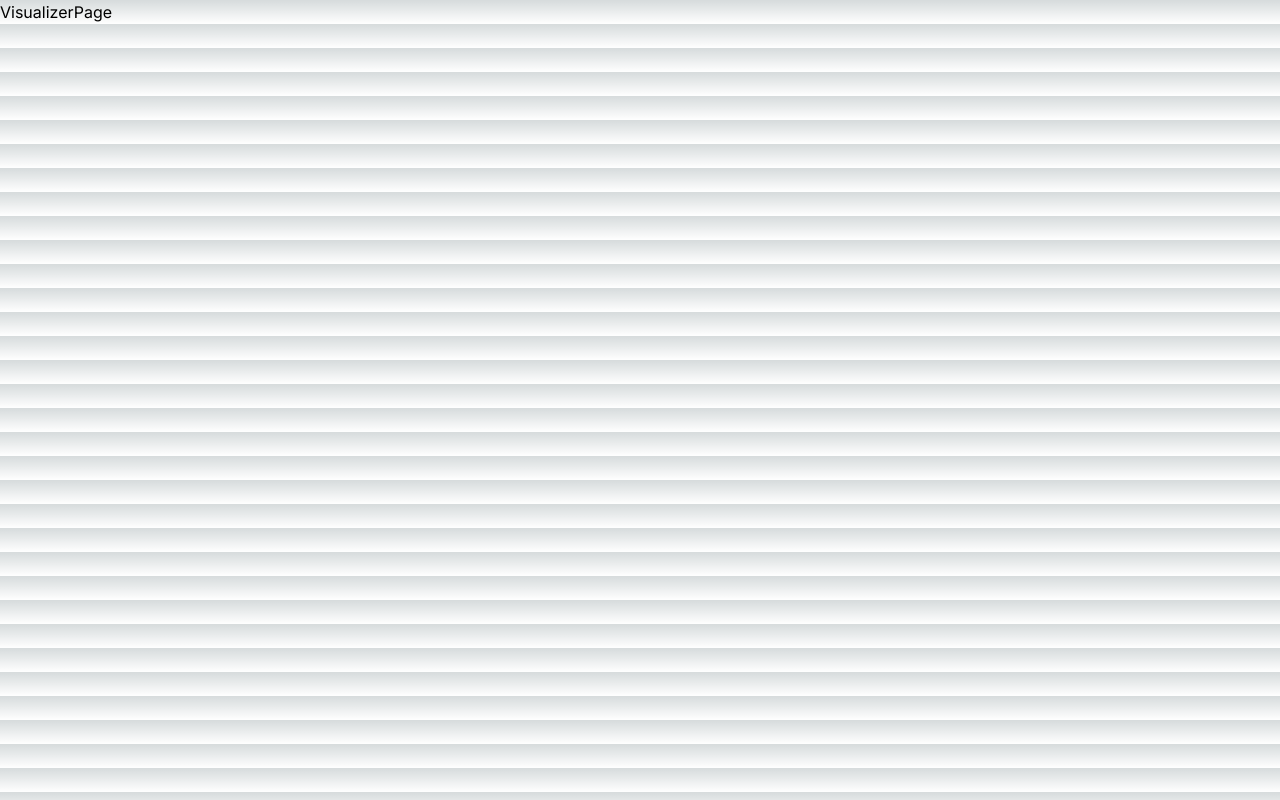
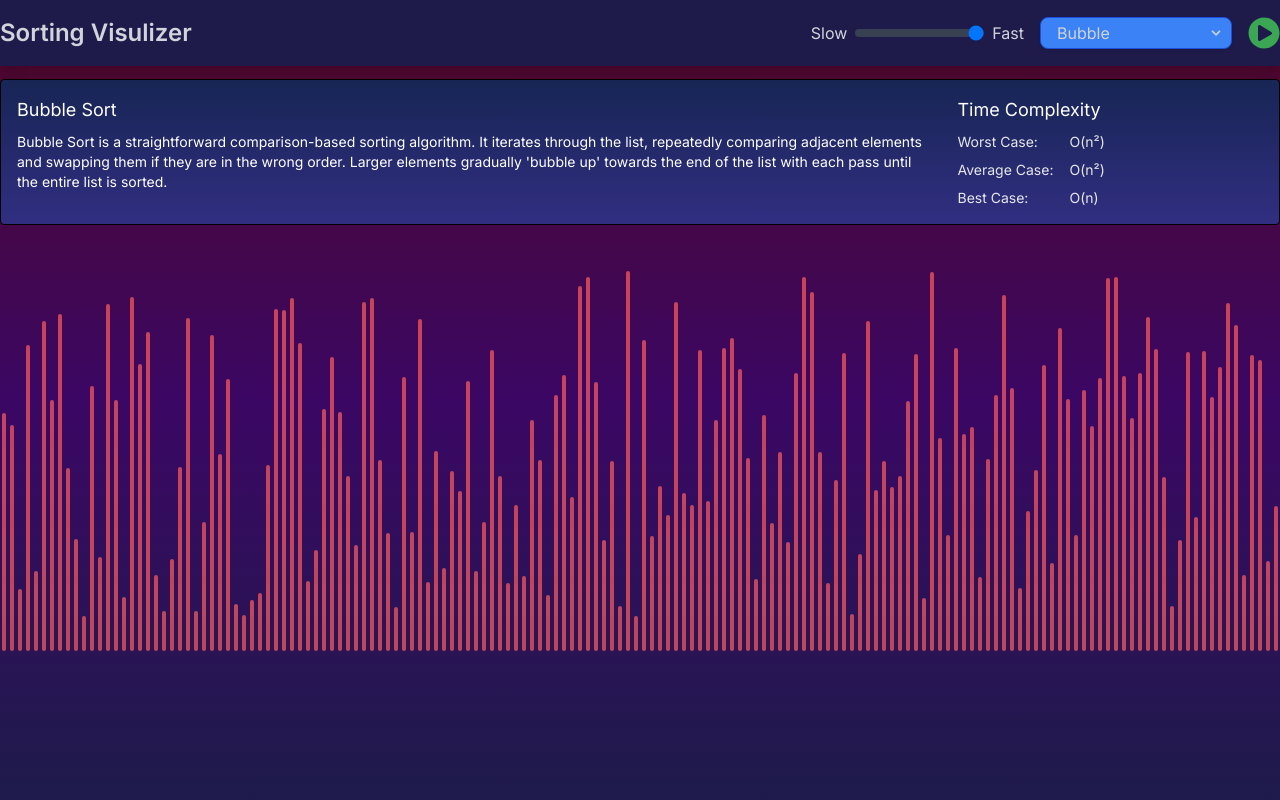
Before and after one commit to infysumanta/sorting-algorithm-visualizer, a Next.js app: page /visualizer in a window 1280 px wide. Built offline with nearby package versions, Linux system fonts and the light colour scheme.

Commit message:
Update dependencies and select component styles

```diff
--- a/src/app/visualizer/page.tsx
+++ b/src/app/visualizer/page.tsx
@@ -1,5 +1,147 @@
-import React from "react";
+"use client";
 
-export default function VisualizerPage() {
-  return <div>VisualizerPage</div>;
+import SelectCmponent from "@/components/select-component";
+import SliderComponent from "@/components/slider-component";
+import { useSortingAlgorithmContext } from "@/hooks/use-sorting-algorithm";
+import { generateAnimationArray } from "@/lib/algo";
+import { sortingAlgorithmsData } from "@/lib/constant";
+import { SortingAlgorithmType } from "@/lib/types";
+import { algorithmOptions } from "@/lib/utils";
+import { useParams } from "next/navigation";
+import { useEffect } from "react";
+import { FaPlayCircle } from "react-icons/fa";
+import { RxReset } from "react-icons/rx";
+
+export default function VisualzerPage() {
+  const {
+    arrayToSort,
+    isSorting,
+    setAnimationSpeed,
+    animationSpeed,
+    selectedAlgorithm,
+    setSelectedAlgorithm,
+    requiresReset,
+    resetArrayAndAnimation,
+    runAnimation,
+  } = useSortingAlgorithmContext();
+  const params = useParams();
+
+  const handleSelectChange = (e: React.ChangeEvent<HTMLSelectElement>) => {
+    setSelectedAlgorithm(e.target.value as SortingAlgorithmType);
+  };
+
+  const handlePlay = () => {
+    if (requiresReset) {
+      resetArrayAndAnimation();
+      return;
+    }
+
+    generateAnimationArray(
+      selectedAlgorithm,
+      isSorting,
+      arrayToSort,
+      runAnimation,
+    );
+  };
+
+  useEffect(() => {
+    console.log(params.algorithm);
+    // setSelectedAlgorithm(params.algorithm as SortingAlgorithmType);
+    // eslint-disable-next-line react-hooks/exhaustive-deps
+  }, [params]);
+
+  return (
+    <main className="absolute top-0 h-screen w-screen z-[-2]  bg-gradient-to-t from-indigo-950 via-purple-950 to-pink-950">
+      <div className="flex h-full justify-center">
+        <div id="content-container" className="flex w-full flex-col ">
+          <div className="h-[66px] relative flex items-center justify-between w-full bg-gradient-to-b from-indigo-950 via-purple-750 to-indigo-950 shadow-lg">
+            <div className="container m-auto">
+              <header className="flex items-center justify-between w-full ">
+                <h1 className="text-gray-300 text-2xl font-semibold hidden md:flex">
+                  Sorting Visulizer
+                </h1>
+                <div className="flex items-center justify-center gap-4 ">
+                  <SliderComponent
+                    isDisabled={isSorting}
+                    value={animationSpeed}
+                    handleChange={(e) =>
+                      setAnimationSpeed(Number(e.target.value))
+                    }
+                  />
+                  <SelectCmponent
+                    options={algorithmOptions}
+                    defaultValue={selectedAlgorithm}
+                    onChange={handleSelectChange}
+                    isDisabled={isSorting}
+                  />
+                  <button
+                    className="flex items-center justify-center"
+                    onClick={handlePlay}
+                  >
+                    {requiresReset ? (
+                      <RxReset className="text-gray-400 h-8 w-8" />
+                    ) : (
+                      <FaPlayCircle className="text-system-green60 h-8 w-8" />
+                    )}
+                  </button>
+                </div>
+              </header>
+            </div>
+
+            <div className="hidden sm:flex absolute top-[120%] left-0 w-full">
+              <div className="container m-auto">
+                <div className="flex w-full text-white p-4 rounded border border-black bg-gradient-to-t from-indigo-900  to-blue-950 gap-6">
+                  <div className="flex flex-col items-start justify-start w-3/4">
+                    <h3 className="text-lg">
+                      {sortingAlgorithmsData[selectedAlgorithm]?.title}
+                    </h3>
+                    <p className="text-sm text-grey-500 pt-2">
+                      {sortingAlgorithmsData[selectedAlgorithm].description}
+                    </p>
+                  </div>
+
+                  <div className="flex flex-col items-start justify-start w-1/4 gap-2">
+                    <h3 className="text-lg">Time Complexity</h3>
+                    <div className="flex flex-col gap-2">
+                      <p className="flex w-full text-sm text-gray-200">
+                        <span className="w-28">Worst Case:</span>
+                        <span>
+                          {sortingAlgorithmsData[selectedAlgorithm].worstCase}
+                        </span>
+                      </p>
+                      <p className="flex w-full text-sm text-gray-200">
+                        <span className="w-28">Average Case:</span>
+                        <span>
+                          {sortingAlgorithmsData[selectedAlgorithm].averageCase}
+                        </span>
+                      </p>
+                      <p className="flex w-full text-sm text-gray-200">
+                        <span className="w-28">Best Case:</span>
+                        <span>
+                          {sortingAlgorithmsData[selectedAlgorithm].bestCase}
+                        </span>
+                      </p>
+                    </div>
+                  </div>
+                </div>
+              </div>
+            </div>
+          </div>
+          <div className="container m-auto ">
+            <div className="relative h-[calc(100vh-300px)] w-full">
+              <div className="absolute bottom-[32px] w-full mx-auto left-0 right-0 flex justify-center items-end">
+                {arrayToSort.map((value, index) => (
+                  <div
+                    key={index}
+                    className="array-line relative w-1 mx-0.5 shadow-lg opacity-70 rounded-lg default-line-color"
+                    style={{ height: `${value}px` }}
+                  ></div>
+                ))}
+              </div>
+            </div>
+          </div>
+        </div>
+      </div>
+    </main>
+  );
 }
--- a/src/components/select-component.tsx
+++ b/src/components/select-component.tsx
@@ -26,7 +26,7 @@ export default function SelectCmponent({
         disabled={isDisabled}
         onChange={onChange}
         defaultValue={defaultValue}
-        className="block appearance-none h-8 w-full bg-system-red10 border-system-red20 border px-4 py-1 pr-8 rounded-lg shadow leading-tight focus:outline-none focus:shadow-outline text-gray-300"
+        className="block appearance-none h-8 w-full bg-blue-500 border-blue-700 border px-4 py-1 pr-8 rounded-lg shadow leading-tight focus:outline-none focus:shadow-outline text-gray-300"
       >
         {options.map((option) => (
           <option key={option.value} value={option.value}>
```
Also changed, not shown: package.json (+5 -4 lines), 1 other file (tests, documents, lock files or other folders).
